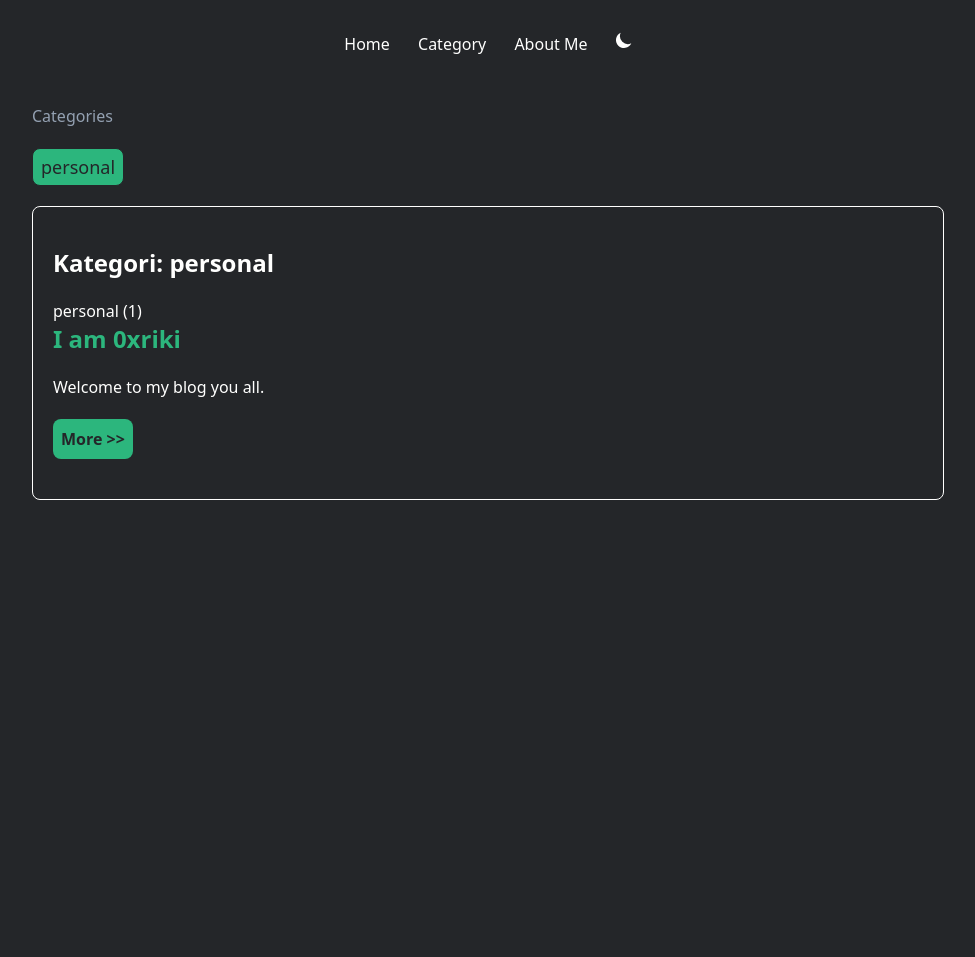
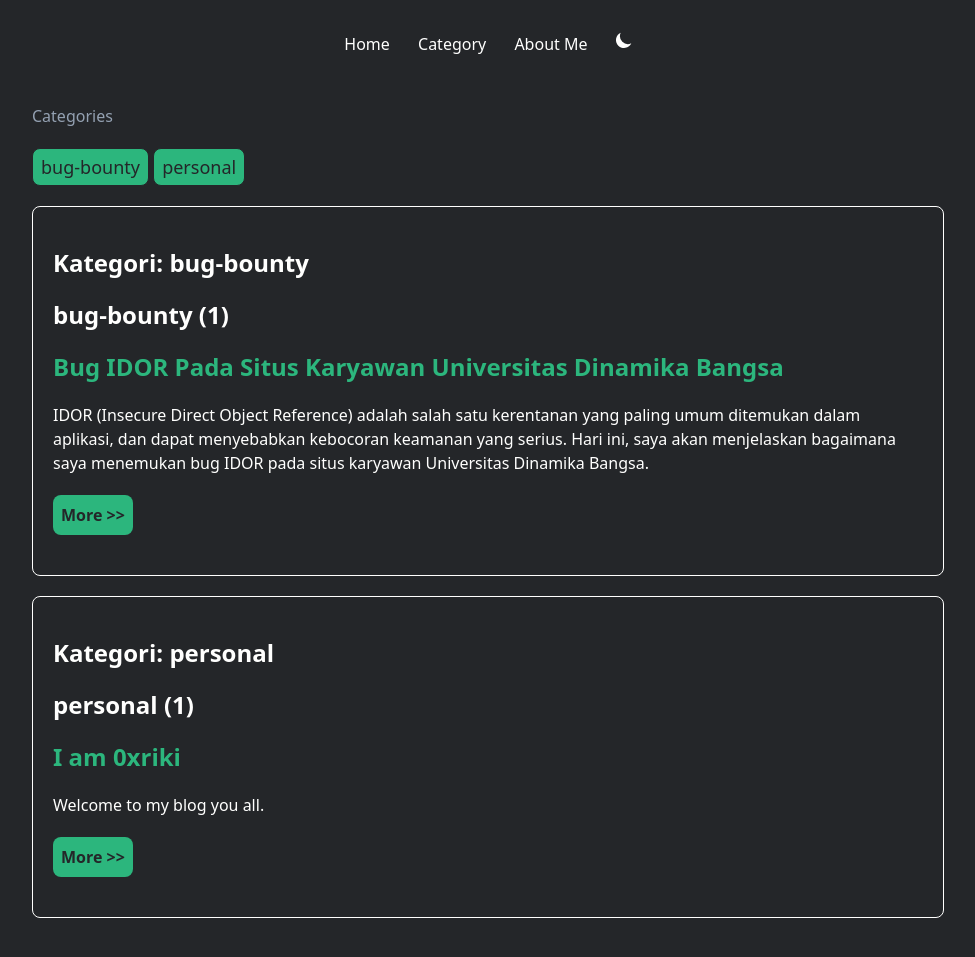
Before and after one commit to 0xrikii/0xrikii.github.io, a Jekyll site: the page built from category.markdown, in a window 1280 px wide and 962 px high. Shown: the top 957 px of the window, without its empty margins (152-1127 px from the left). Built offline with Jekyll 4.4.1, drawn with Linux system fonts in a browser that asks for light colours; some web fonts are replaced.

Commit message:
tambah writeup bug bounty

```diff
--- /dev/null
+++ b/_posts/2023-02-22-bug-idor-pada-situs-karyawan-unama.markdown
@@ -0,0 +1,34 @@
+---
+layout: post
+title:  "Bug IDOR Pada Situs Karyawan Universitas Dinamika Bangsa"
+date:   2022-02-22 22:51:31 +0700
+categories: bug-bounty
+---
+
+IDOR (Insecure Direct Object Reference) adalah salah satu kerentanan yang paling umum ditemukan dalam aplikasi, dan dapat menyebabkan kebocoran keamanan yang serius. Hari ini, saya akan menjelaskan bagaimana saya menemukan bug IDOR pada situs karyawan Universitas Dinamika Bangsa.
+
+#### Apa itu IDOR?
+
+Insecure Direct Object Reference (IDOR) adalah kerentanan keamanan yang terjadi ketika aplikasi memperlihatkan objek internalnya kepada pengguna tanpa perlindungan akses yang memadai.
+
+Biasanya, aplikasi web atau API menggunakan referensi atau pengenal untuk mengakses dan menampilkan data dari sistem penyimpanan. Jika referensi ini tidak dilindungi dengan baik, penyerang dapat memanipulasinya untuk mendapatkan akses tidak sah ke data sensitif.
+
+Kerentanan ini muncul ketika aplikasi tidak melakukan pengecekan otorisasi yang benar sebelum memberikan sumber daya yang diminta. Penyerang dapat memanfaatkan ini dengan mengubah parameter atau pengenal dalam permintaan, sehingga memungkinkan mereka mengakses data atau fitur yang seharusnya tidak mereka akses.
+
+Contohnya, penyerang dapat mengubah parameter dalam URL untuk mengakses file pribadi pengguna lain atau memodifikasi data orang lain. Hal ini bisa mengakibatkan kebocoran data, manipulasi informasi, atau bahkan pengambilalihan akun jika penyerang mendapatkan akses ke fitur dengan hak istimewa.
+
+#### Walkthrough!
+
+Saat mengakses halaman karyawan.unama.ac.id, saya menemukan sebuah fitur pendaftaran (register) yang memungkinkan saya untuk membuat akun baru. Sebagai uji coba, saya membuat akun dengan username "test." Setelah akun berhasil dibuat, saya mulai menganalisis lebih dalam terkait struktur dan keamanan aplikasi tersebut.
+
+![2023-02-22-bug-idor-pada-situs-karyawan-unama-1.png](/assets/image/2023-02-22-bug-idor-pada-situs-karyawan-unama-1.png)
+
+Dalam proses eksplorasi, saya menemukan bahwa setiap akun yang terdaftar memiliki ID pengguna unik yang disematkan pada URL tertentu. Akun yang saya buat diberi ID pengguna "0125." Saya kemudian mencoba melakukan hash pada ID pengguna tersebut dengan menggantinya menjadi "0004." Setelah itu, ID baru ini saya enkripsi menggunakan algoritma hash MD5 dan saya letakkan dalam URL bagian "detail."
+
+![2023-02-22-bug-idor-pada-situs-karyawan-unama-2.png](/assets/image/2023-02-22-bug-idor-pada-situs-karyawan-unama-2.png)
+
+Hasil dari modifikasi ini cukup mengejutkan, karena saya berhasil mendapatkan akses ke data milik pengguna lain yang memiliki ID "0004." Data pribadi pengguna tersebut dapat saya lihat tanpa adanya hambatan keamanan yang memadai. Tidak hanya itu, saya juga menemukan bahwa saya dapat melakukan perubahan pada data-data pengguna tersebut, seperti mengedit informasi penting, tanpa perlu masuk ke akun pengguna yang bersangkutan atau melakukan proses otentikasi lebih lanjut.
+
+![2023-02-22-bug-idor-pada-situs-karyawan-unama-3.png](/assets/image/2023-02-22-bug-idor-pada-situs-karyawan-unama-3.png)
+
+Temuan ini mengindikasikan adanya kelemahan serius pada mekanisme kontrol akses dan otorisasi dalam aplikasi tersebut. Kelemahan ini memungkinkan pengguna yang tidak sah untuk tidak hanya melihat, tetapi juga memodifikasi informasi milik pengguna lain dengan cara yang relatif sederhana.
--- a/assets/css/style.css
+++ b/assets/css/style.css
@@ -99,7 +99,14 @@ Remove the default font size and weight for headings.
 h1,
 h2,
 h3,
-h4,
+h4
+{
+  font-size: 1.5rem;
+  line-height: 2rem;
+  font-weight: 700;
+  margin-top: 1.25rem !important;
+  margin-bottom: 1.25rem !important;
+},
 h5,
 h6 {
   font-size: inherit;
@@ -416,7 +423,11 @@ Make sure disabled buttons don't get the pointer cursor.
    This can trigger a poorly considered lint error in some tools but is included by design.
 */
 
-img,
+img
+{
+  margin-top: 1.25rem !important;
+  margin-bottom: 1.25rem !important;
+},
 svg,
 video,
 canvas,
```
Also changed, not shown: Gemfile.lock, assets/image/2023-02-22-bug-idor-pada-situs-karyawan-unama-1.png (added), assets/image/2023-02-22-bug-idor-pada-situs-karyawan-unama-2.png (added), assets/image/2023-02-22-bug-idor-pada-situs-karyawan-unama-3.png (added).
